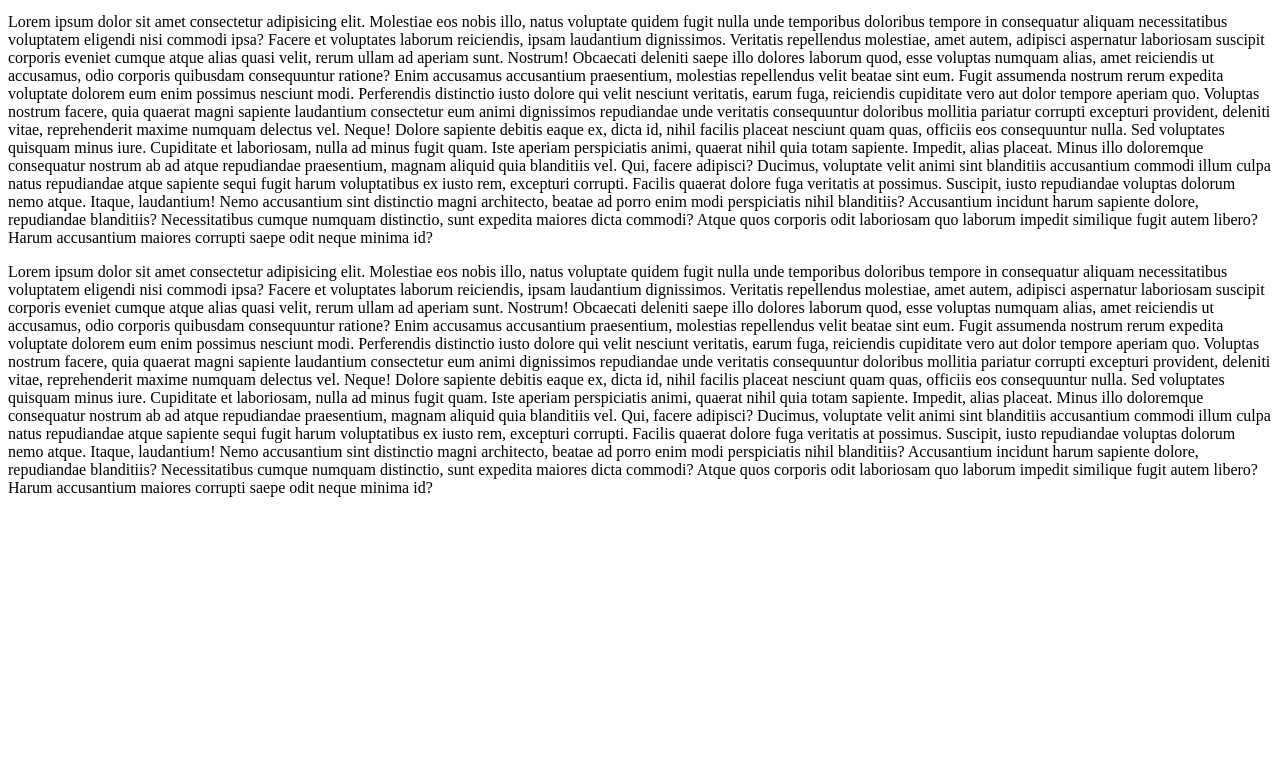
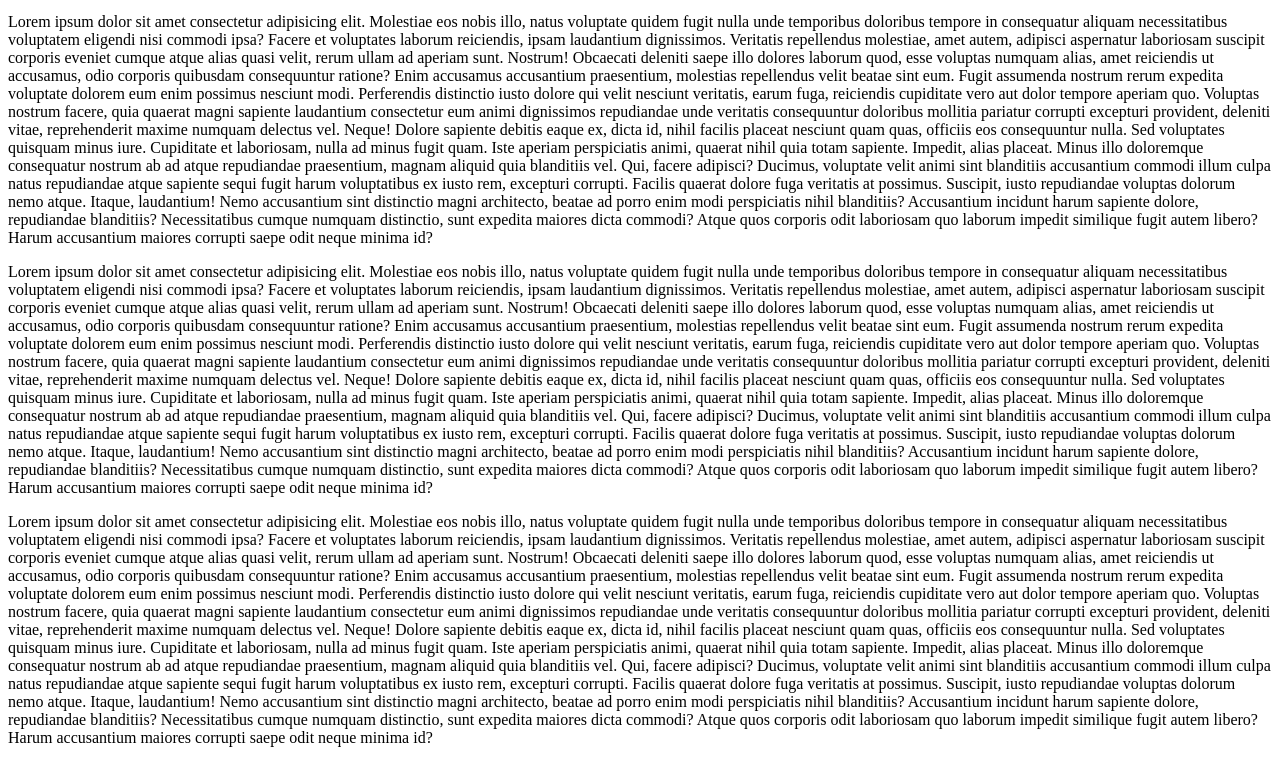
Before and after one commit to JulenXabierCano/ej6-control-versiones, a plain HTML site: page index.html in a window 1280 px wide. Shown: the part 1101-1864 px from the top of the page. Before the commit the page ends 1614 px from the top, so only its background shows below. Drawn offline with Linux system fonts and the light colour scheme.

Commit message:
1er commit en rama nueva

```diff
--- a/index.html
+++ b/index.html
@@ -69,6 +69,16 @@
             Ducimus, voluptate velit animi sint blanditiis accusantium commodi illum culpa natus repudiandae atque sapiente sequi fugit harum voluptatibus ex iusto rem, excepturi corrupti. Facilis quaerat dolore fuga veritatis at possimus.
             Suscipit, iusto repudiandae voluptas dolorum nemo atque. Itaque, laudantium! Nemo accusantium sint distinctio magni architecto, beatae ad porro enim modi perspiciatis nihil blanditiis? Accusantium incidunt harum sapiente dolore, repudiandae blanditiis?
             Necessitatibus cumque numquam distinctio, sunt expedita maiores dicta commodi? Atque quos corporis odit laboriosam quo laborum impedit similique fugit autem libero? Harum accusantium maiores corrupti saepe odit neque minima id?</p>
+			<p>Lorem ipsum dolor sit amet consectetur adipisicing elit. Molestiae eos nobis illo, natus voluptate quidem fugit nulla unde temporibus doloribus tempore in consequatur aliquam necessitatibus voluptatem eligendi nisi commodi ipsa?
+            Facere et voluptates laborum reiciendis, ipsam laudantium dignissimos. Veritatis repellendus molestiae, amet autem, adipisci aspernatur laboriosam suscipit corporis eveniet cumque atque alias quasi velit, rerum ullam ad aperiam sunt. Nostrum!
+            Obcaecati deleniti saepe illo dolores laborum quod, esse voluptas numquam alias, amet reiciendis ut accusamus, odio corporis quibusdam consequuntur ratione? Enim accusamus accusantium praesentium, molestias repellendus velit beatae sint eum.
+            Fugit assumenda nostrum rerum expedita voluptate dolorem eum enim possimus nesciunt modi. Perferendis distinctio iusto dolore qui velit nesciunt veritatis, earum fuga, reiciendis cupiditate vero aut dolor tempore aperiam quo.
+            Voluptas nostrum facere, quia quaerat magni sapiente laudantium consectetur eum animi dignissimos repudiandae unde veritatis consequuntur doloribus mollitia pariatur corrupti excepturi provident, deleniti vitae, reprehenderit maxime numquam delectus vel. Neque!
+            Dolore sapiente debitis eaque ex, dicta id, nihil facilis placeat nesciunt quam quas, officiis eos consequuntur nulla. Sed voluptates quisquam minus iure. Cupiditate et laboriosam, nulla ad minus fugit quam.
+            Iste aperiam perspiciatis animi, quaerat nihil quia totam sapiente. Impedit, alias placeat. Minus illo doloremque consequatur nostrum ab ad atque repudiandae praesentium, magnam aliquid quia blanditiis vel. Qui, facere adipisci?
+            Ducimus, voluptate velit animi sint blanditiis accusantium commodi illum culpa natus repudiandae atque sapiente sequi fugit harum voluptatibus ex iusto rem, excepturi corrupti. Facilis quaerat dolore fuga veritatis at possimus.
+            Suscipit, iusto repudiandae voluptas dolorum nemo atque. Itaque, laudantium! Nemo accusantium sint distinctio magni architecto, beatae ad porro enim modi perspiciatis nihil blanditiis? Accusantium incidunt harum sapiente dolore, repudiandae blanditiis?
+            Necessitatibus cumque numquam distinctio, sunt expedita maiores dicta commodi? Atque quos corporis odit laboriosam quo laborum impedit similique fugit autem libero? Harum accusantium maiores corrupti saepe odit neque minima id?</p>
 
 </body>
 </html>
```
